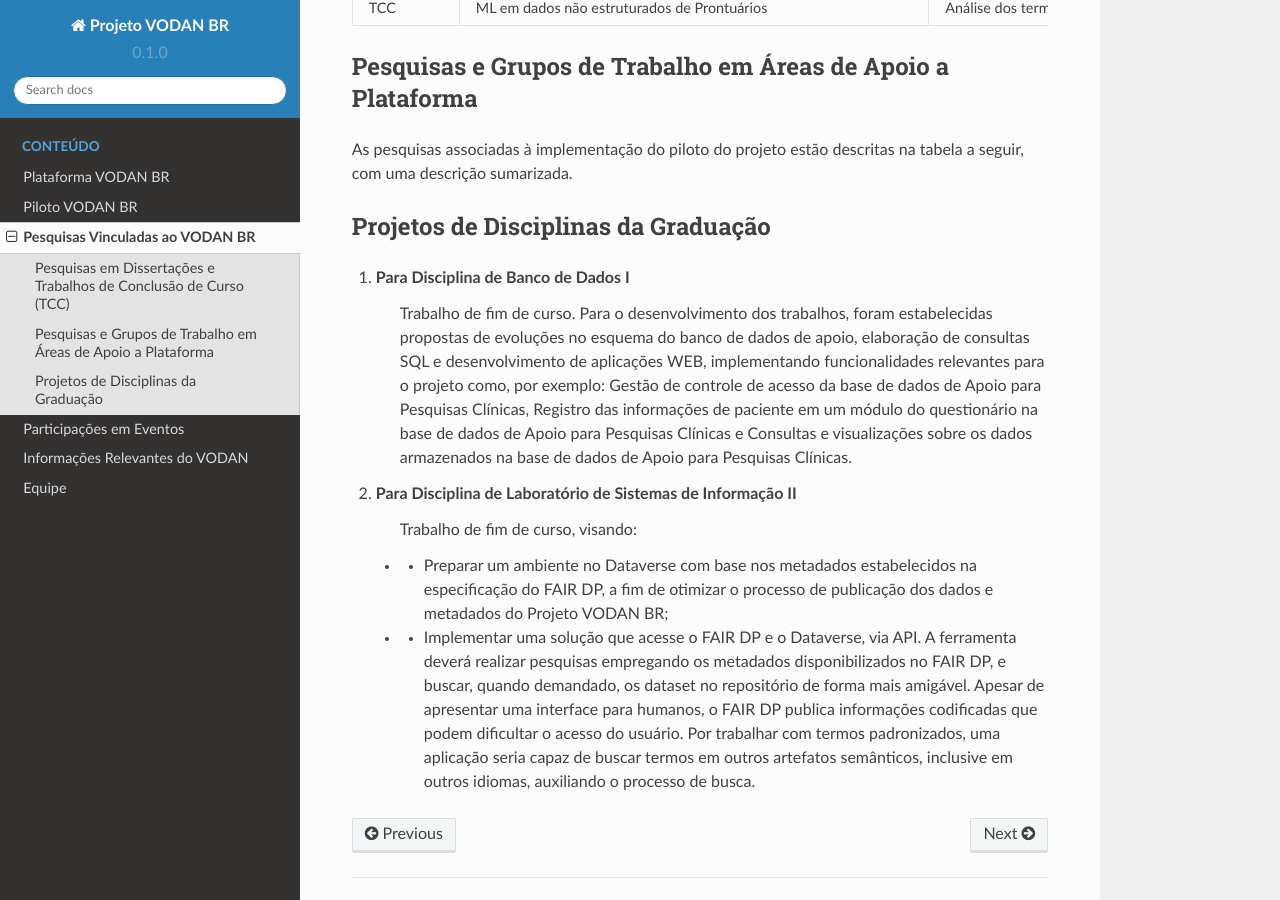
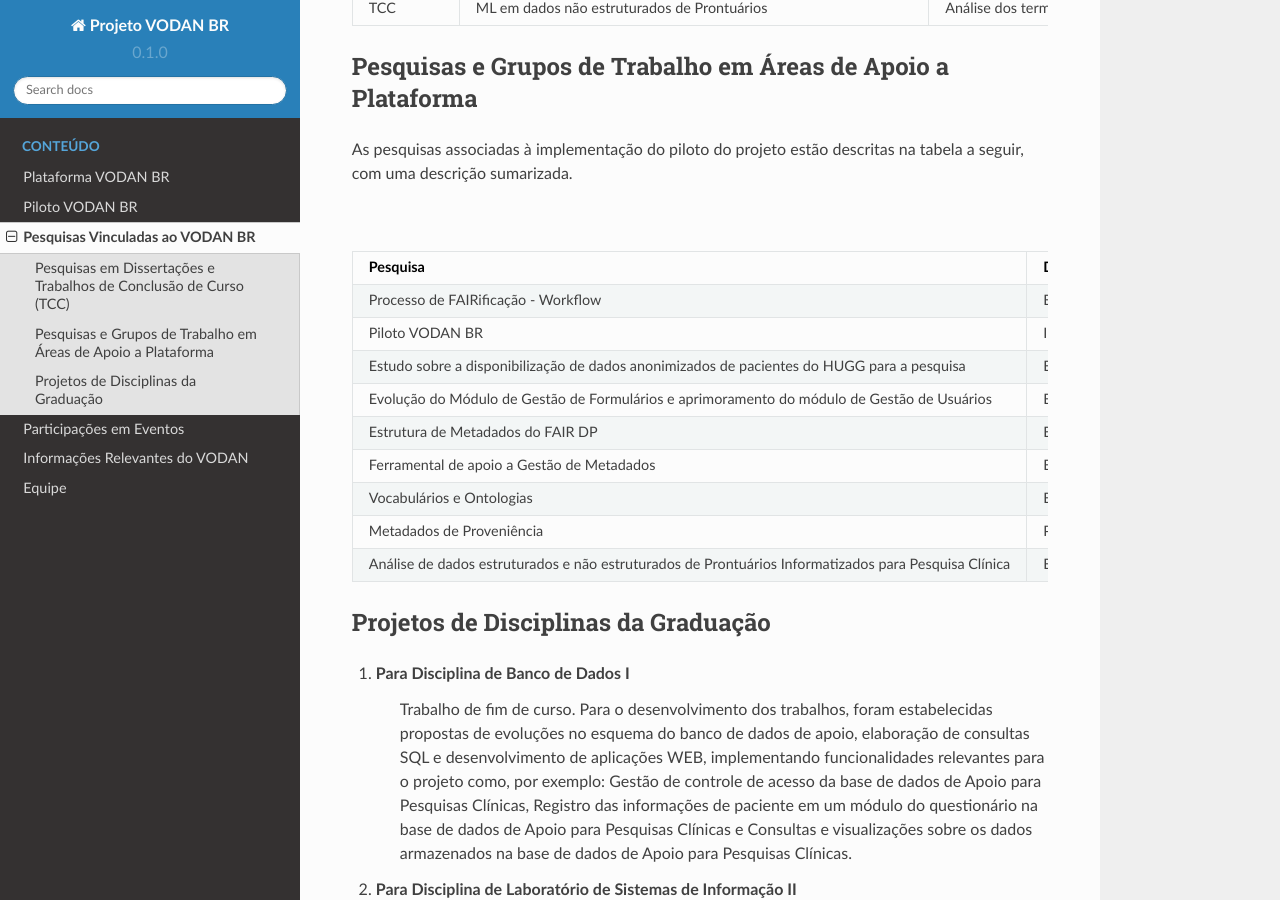
Before and after one commit to vodanbr/wiki, a Sphinx documentation site: the page built from docs/source/pesquisasVinculadas.rst, in a window 1280 px wide and 900 px high, scrolled down 862 px. Built offline with Sphinx 7.4.7 and the Read the Docs theme 2.0.0, drawn with Linux system fonts in a browser that asks for light colours.

Commit message:
Update pesquisasVinculadas.rst

```diff
--- a/docs/source/pesquisasVinculadas.rst
+++ b/docs/source/pesquisasVinculadas.rst
@@ -69,8 +69,7 @@
      - Elaboração de workflow de FAIRificação para atender as especificidades do Projeto VODAN BR
    * - Piloto VODAN BR
      - Implementação do Projeto Piloto para prova de conceito da Plataforma VODAN BR.
-   * - Estudo sobre a disponibilização de dados
-   | anonimizados de pacientes do HUGG para a pesquisa
+   * - Estudo sobre a disponibilização de dados anonimizados de pacientes do HUGG para a pesquisa
      - Estudo sobre a estrutura a ser adotada para disponibilizar os dados anonimizados de pacientes COVID-19.
    * - Evolução do Módulo de Gestão de Formulários e aprimoramento do módulo de Gestão de Usuários
      - Evolução do módulo de gestão de formulários, compatibilizando com as mudanças decorrentes do módulo de gestão de pesquisas.
```
